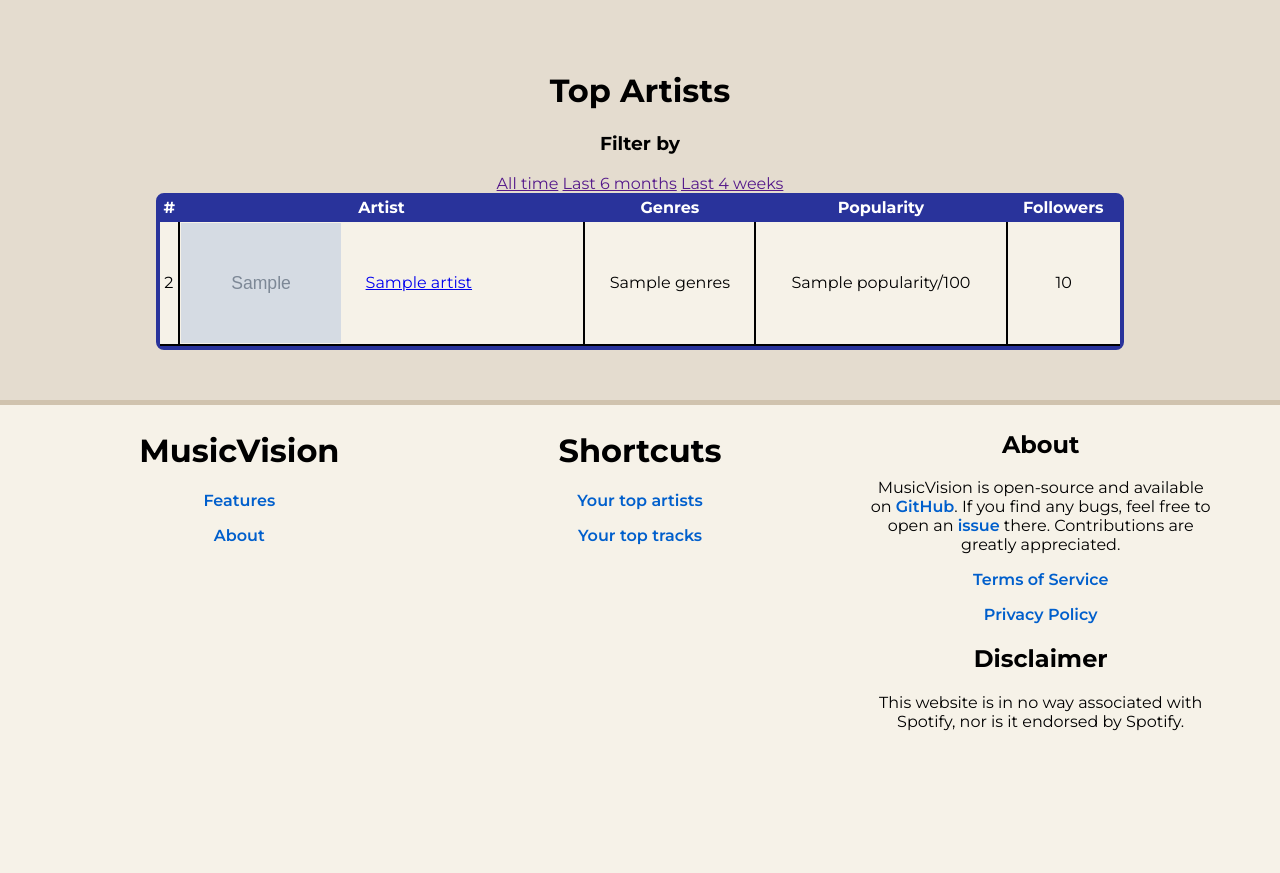
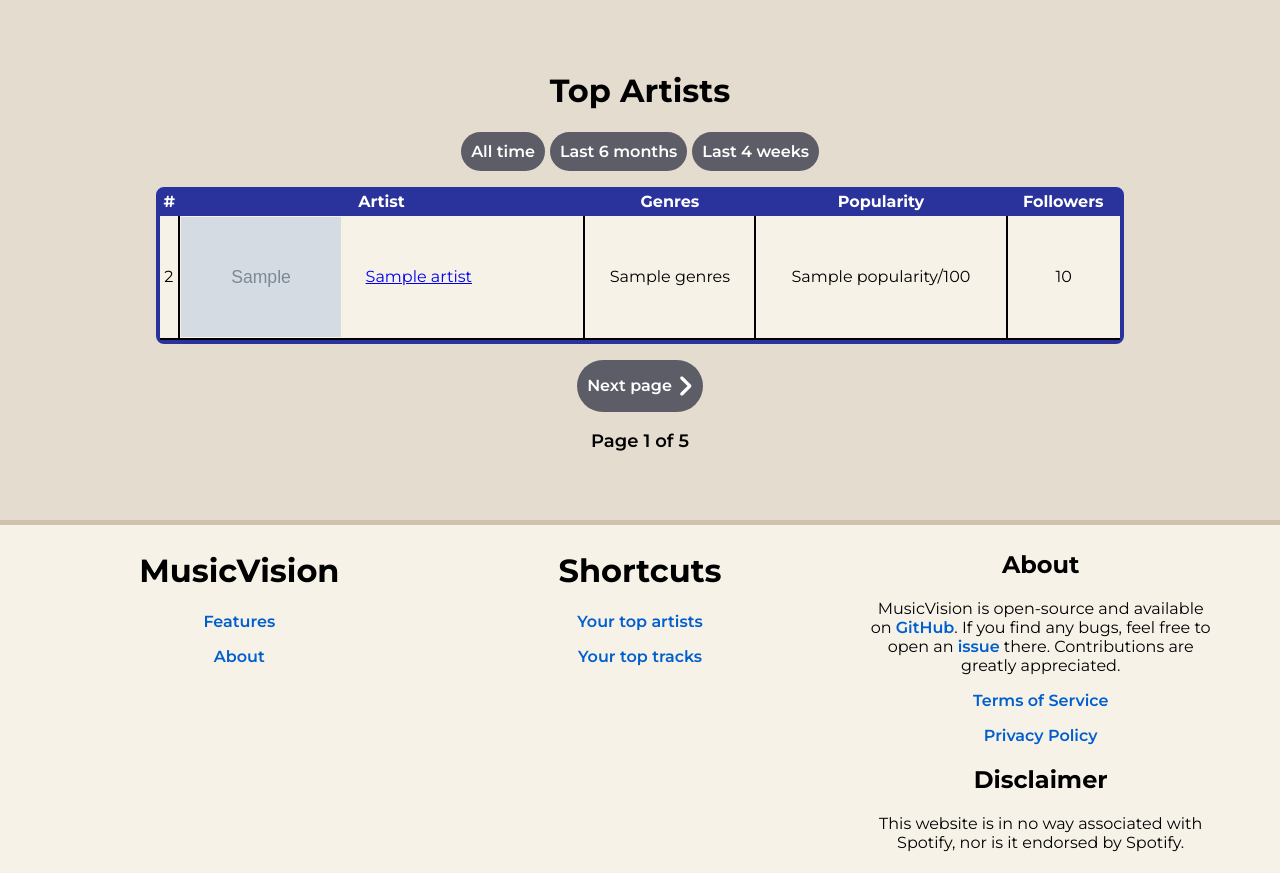
Before and after one commit to ZeroWave022/MusicVision, a Flask app: template musicvision/templates/dashboard/top-artists.html in a window 1280 px wide. Shown: the part 52-925 px from the top of the page. Before the commit the page ends 783 px from the top, so only its background shows below. Run offline with Flask 2, Linux system fonts and the light colour scheme; the template is opened without the code that fills it: most values are stand-ins (such as "Sample title", 1, 10 or a date in 2020); grey boxes marked "Sample" are stand-in pictures.

Commit message:
feat: Add filtering and pages to top pages

```diff
--- a/musicvision/static/css/top.css
+++ b/musicvision/static/css/top.css
@@ -1,3 +1,38 @@
+.choice-links {
+    display: flex;
+    justify-content: center;
+    gap: 5px;
+    margin: 1rem 0;
+}
+
+.choice-links a {
+    display: flex;
+    align-items: center;
+    gap: 5px;
+    padding: 10px;
+    border-radius: 32px;
+    background-color: rgb(92, 93, 103);
+    color: white;
+    text-decoration: none;
+    font-weight: 600;
+
+    transition: 0.2s ease-in-out;
+}
+
+.choice-links a:hover {
+    background-color: rgb(48, 48, 54);
+    transition: 0.2s ease-in-out;
+}
+
+.choice-links a.active {
+    background-color: rgb(0, 175, 80);
+}
+
+.choice-links .icon {
+    width: 16px;
+    height: 32px;
+}
+
 .table-container {
     width: 75vw;
     margin: auto;
@@ -39,6 +74,11 @@ td {
     max-width: 160px;
 }
 
+.page-counter {
+    font-weight: 600;
+    font-size: 18px;
+}
+
 /* Only for top tracks page */
 .track-info p {
     display: block;
--- a/musicvision/templates/dashboard/top-artists.html
+++ b/musicvision/templates/dashboard/top-artists.html
@@ -10,11 +10,10 @@
 
 {% block main %}
     <h1>Top Artists</h1>
-    <div class="filters">
-        <h3>Filter by</h3>
-        <a href="">All time</a>
-        <a href="">Last 6 months</a>
-        <a href="">Last 4 weeks</a>
+    <div class="choice-links">
+        <a class="{{ 'active' if filter == 'long_term' }}" href="?f=long_term&p=1">All time</a>
+        <a class="{{ 'active' if filter == 'medium_term' }}" href="?f=medium_term&p=1">Last 6 months</a>
+        <a class="{{ 'active' if filter == 'short_term' }}" href="?f=short_term&p=1">Last 4 weeks</a>
     </div>
     <div class="table-container">
         <table>
@@ -28,7 +27,7 @@
                 </tr>
             </thead>
             <tbody>
-            {% for index, artist in artists %}
+                {% for index, artist in artists %}
                 <tr>
                     <td>{{ index + 1 }}</td>
                     <td>
@@ -41,8 +40,23 @@
                     <td>{{ artist["popularity"] }}/100</td>
                     <td>{{ artist["followers"]["total"] }}</td>
                 </tr>
-            {% endfor %}
+                {% endfor %}
             </tbody>
         </table>
     </div>
+    <div class="choice-links">
+        {% if page - 1 > 0 %}
+        <a href="?f={{ filter }}&p={{ page - 1 }}">
+            <img class="icon" src="{{ url_for('static', filename='icons/angle-left-solid.svg') }}" alt="Angle icon pointing left">
+                <span>Previous page</span>
+            </a>
+            {% endif %}
+            {% if page + 1 < 6 %}
+            <a href="?f={{ filter }}&p={{ page + 1 }}">
+                <span>Next page</span>
+                <img class="icon" src="{{ url_for('static', filename='icons/angle-right-solid.svg') }}" alt="Angle icon pointing right">
+            </a>
+            {% endif %}
+    </div>
+    <p class="page-counter">Page {{ page }} of 5</p>
 {% endblock %}
```
Also changed, not shown: musicvision/dashboard.py (+35 -5 lines), musicvision/templates/dashboard/top-tracks.html (+20 -0 lines), musicvision/static/icons/angle-left-solid.svg (added).
